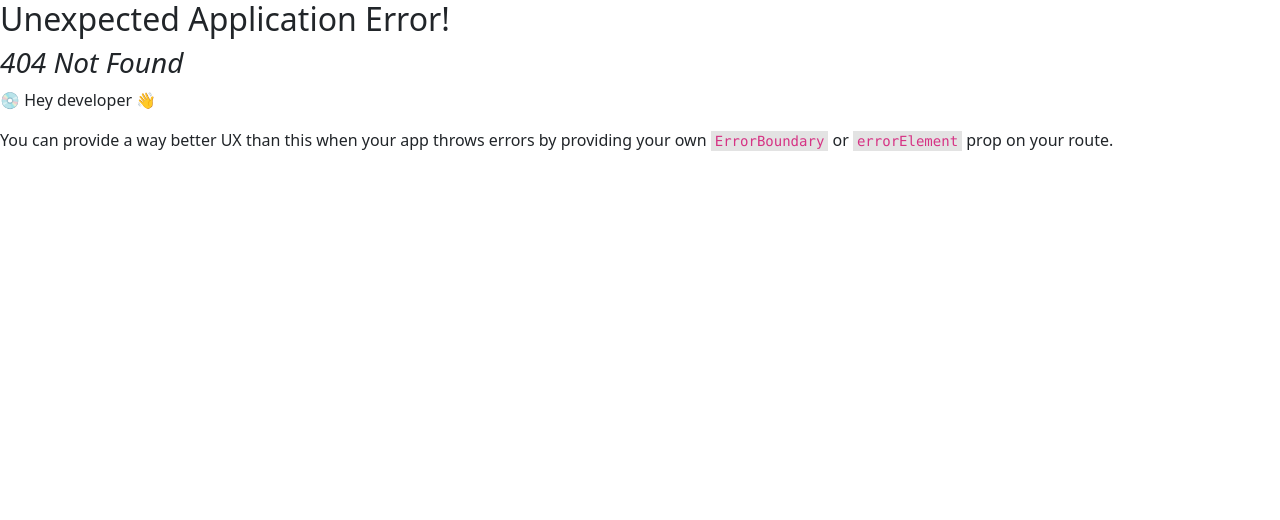
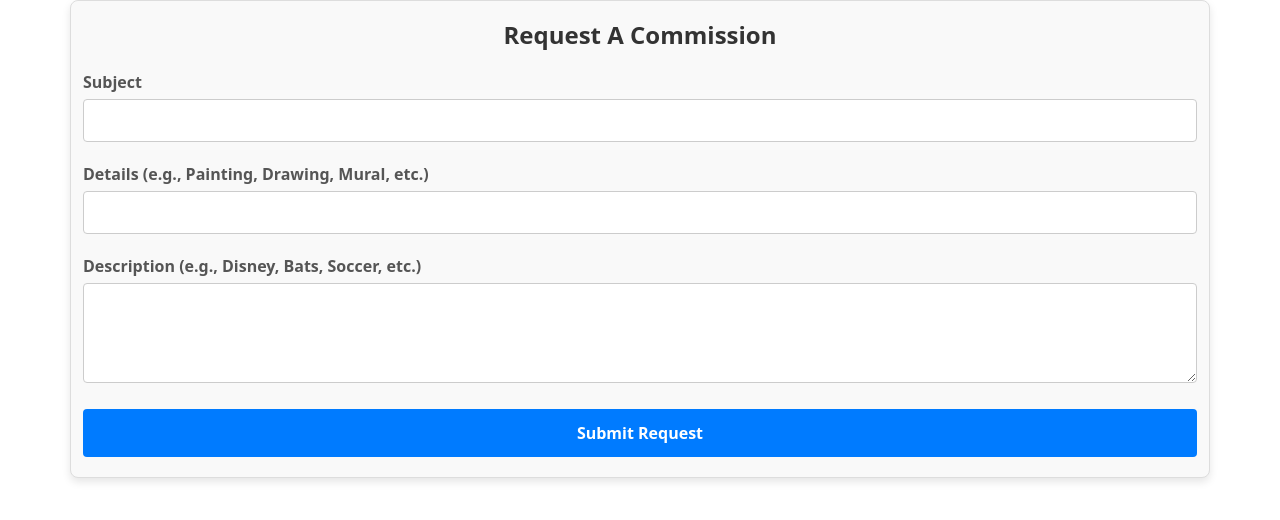
Before and after one commit to ALLHUBS-Jan-2024-Liftoff/Eswari-Group-2, a React (Vite) app in the folder git-artsy-ui/: page /commissions in a window 1280 px wide. Before the commit this address had no page. Shown: the top 520 px of the page. Built offline with nearby package versions, Linux system fonts and the light colour scheme.

Commit message:
Patron Commission with CSS

```diff
--- /dev/null
+++ b/git-artsy-ui/src/components/PatronCommissionRequest/PatronCommissionRequest.css
@@ -0,0 +1,64 @@
+/* PatronCommissionRequest.css */
+
+.container {
+    max-width: 600px;
+    margin: 0 auto;
+    padding: 20px;
+    border: 1px solid #ddd;
+    border-radius: 8px;
+    box-shadow: 0 4px 8px rgba(0, 0, 0, 0.1);
+    background-color: #f9f9f9;
+}
+
+.title {
+    text-align: center;
+    font-size: 24px;
+    font-weight: bold;
+    margin-bottom: 20px;
+    color: #333;
+}
+
+.form-group {
+    margin-bottom: 20px;
+}
+
+.form-group label {
+    display: block;
+    font-size: 16px;
+    font-weight: 600;
+    margin-bottom: 5px;
+    color: #555;
+}
+
+.form-group input,
+.form-group textarea {
+    width: 100%;
+    padding: 10px;
+    border: 1px solid #ccc;
+    border-radius: 4px;
+    font-size: 14px;
+    color: #333;
+}
+
+.form-group textarea {
+    resize: vertical;
+    height: 100px;
+}
+
+.submit-button {
+    display: block;
+    width: 100%;
+    padding: 12px;
+    background-color: #007bff;
+    border: none;
+    border-radius: 4px;
+    color: white;
+    font-size: 16px;
+    font-weight: bold;
+    cursor: pointer;
+    transition: background-color 0.3s ease;
+}
+
+.submit-button:hover {
+    background-color: #0056b3;
+}
--- a/git-artsy-ui/src/components/PatronCommissionRequest/PatronCommissionRequest.jsx
+++ b/git-artsy-ui/src/components/PatronCommissionRequest/PatronCommissionRequest.jsx
@@ -1,46 +1,22 @@
-import React, { useState, useEffect } from 'react';
-import { getAllRequests, createRequest, updateRequest, deleteRequest } from "../../services/PatronCommissionService";
+import React, { useState } from 'react';
+import { createRequest } from '../../services/PatronCommissionService'; // Import your service
+import './PatronCommissionRequest.css';
 
 const PatronCommissionRequest = () => {
-    // State to hold commission requests fetched from the API
-    const [requests, setRequests] = useState([]);
-
-    // State for form inputs to create a new commission request
     const [newRequest, setNewRequest] = useState({
-        fromUserId: '',   // ID of the user sending the request
-        toUserId: '',     // ID of the user receiving the request
-        request: '',      // The main request content
-        detail: '',       // Additional details of the request
-        description: '',  // Description of the request
-        subject: ''       // Subject of the request
+        fromUserId: '',
+        toUserId: '',
+        request: '',
+        detail: '',
+        description: '',
+        subject: ''
     });
 
-    // Fetch all requests on component mount
-    useEffect(() => {
-        const fetchRequests = async () => {
+    const handleCreate = async (e) => {
+        e.preventDefault();
         try {
-                // Fetching all commission requests from the API
-                const data = await getAllRequests();
-                // Setting the fetched requests to state
-                setRequests(data);
-            } catch (error) {
-                // Logging any errors that occur during the fetch
-                console.error('Error fetching commission requests:', error);
-            }
-        };
-        // Triggering the fetch function
-        fetchRequests();
-    }, []);
-
-    // Handler for creating a new request
-    const handleCreate = async (e) => {
-        e.preventDefault(); // Prevent default form submission behavior
-        try {
-            // Creating a new commission request via the API
-            const createdRequest = await createRequest(newRequest);
-            // Adding the new request to the state
-            setRequests([...requests, createdRequest]);
-            // Resetting form fields after submission
+            const createdRequest = await createRequest(newRequest); // Use the service method
+            console.log('Request created successfully:', createdRequest);
             setNewRequest({
                 fromUserId: '',
                 toUserId: '',
@@ -50,100 +26,42 @@ const PatronCommissionRequest = () => {
                 subject: ''
             });
         } catch (error) {
-            // Logging any errors that occur during the creation
             console.error('Error creating commission request:', error);
         }
     };
 
-    // Handler for updating an existing request
-    const handleUpdate = async (id, updatedRequest) => {
-        try {
-            // Updating the commission request via the API
-            const updated = await updateRequest(id, updatedRequest);
-            // Updating the request in the state with the newly updated data
-            setRequests(requests.map(req => (req.id === id ? updated : req)));
-        } catch (error) {
-            // Logging any errors that occur during the update
-            console.error('Error updating commission request:', error);
-        }
-    };
-
-    // Handler for deleting a request
-    const handleDelete = async (id) => {
-        try {
-            // Deleting the commission request via the API
-            await deleteRequest(id);
-            // Removing the deleted request from the state
-            setRequests(requests.filter(req => req.id !== id));
-        } catch (error) {
-            // Logging any errors that occur during the deletion
-            console.error('Error deleting commission request:', error);
-        }
-    };
-
     return (
-        <div>
-            <h2>Commission Requests</h2>
-            {/* Form for creating new requests */}
+        <div className="container">
+            <h2 className="title">Request A Commission</h2>
             <form onSubmit={handleCreate}>
+                <div className="form-group">
+                    <label>Subject</label>
                     <input
-                    type="number"
-                    placeholder="From User ID"
-                    value={newRequest.fromUserId}
-                    onChange={(e) => setNewRequest({ ...newRequest, fromUserId: e.target.value })}
+                        type="text"
+                        value={newRequest.subject}
+                        onChange={(e) => setNewRequest({ ...newRequest, subject: e.target.value })}
                         required
                     />
-                <input
-                    type="number"
-                    placeholder="To User ID"
-                    value={newRequest.toUserId}
-                    onChange={(e) => setNewRequest({ ...newRequest, toUserId: e.target.value })}
-                    required
-                />
+                </div>
+                <div className="form-group">
+                    <label>Details (e.g., Painting, Drawing, Mural, etc.)</label>
                     <input
                         type="text"
-                    placeholder="Request"
                         value={newRequest.request}
                         onChange={(e) => setNewRequest({ ...newRequest, request: e.target.value })}
                         required
                     />
-                <input
-                    type="text"
-                    placeholder="Detail"
-                    value={newRequest.detail}
-                    onChange={(e) => setNewRequest({ ...newRequest, detail: e.target.value })}
-                />
-                <input
-                    type="text"
-                    placeholder="Description"
+                </div>
+                <div className="form-group">
+                    <label>Description (e.g., Disney, Bats, Soccer, etc.)</label>
+                    <textarea
                         value={newRequest.description}
                         onChange={(e) => setNewRequest({ ...newRequest, description: e.target.value })}
+                        required
                     />
-                <input
-                    type="text"
-                    placeholder="Subject"
-                    value={newRequest.subject}
-                    onChange={(e) => setNewRequest({ ...newRequest, subject: e.target.value })}
-                />
-                <button type="submit">Create Request</button>
+                </div>
+                <button type="submit" className="submit-button">Submit Request</button>
             </form>
-
-            {/* List of existing requests */}
-            <ul>
-                {requests.map((request) => (
-                    <li key={request.id}>
-                        <strong>From User ID:</strong> {request.fromUserId} <br />
-                        <strong>To User ID:</strong> {request.toUserId} <br />
-                        <strong>Request:</strong> {request.request} <br />
-                        <strong>Detail:</strong> {request.detail} <br />
-                        <strong>Description:</strong> {request.description} <br />
-                        <strong>Subject:</strong> {request.subject} <br />
-                        {/* Buttons for updating and deleting requests */}
-                        <button onClick={() => handleUpdate(request.id, { ...request, request: 'Updated request details' })}>Update</button>
-                        <button onClick={() => handleDelete(request.id)}>Delete</button>
-                    </li>
-                ))}
-            </ul>
         </div>
     );
 };
--- a/git-artsy-ui/src/main.jsx
+++ b/git-artsy-ui/src/main.jsx
@@ -56,6 +56,9 @@ const router = createBrowserRouter([
   {
     path:'/tag',
     element: <Tag />
+  },
+  {path: '/commissions',
+    element: <PatronCommissionRequest />
   }
 ]);
 
--- a/git-artsy-ui/src/services/PatronCommissionService.js
+++ b/git-artsy-ui/src/services/PatronCommissionService.js
@@ -1,18 +1,14 @@
 import axios from 'axios';
 
-// Base URL for the API endpoint
-const BASE_URL = 'http://localhost:8082/gitartsy/api/commissions';
+const BASE_URL = 'http://localhost:8082/gitartsy/api/commission-requests';
 
 // Fetch all commission requests
 export const getAllRequests = async () => {
     try {
-        // Sending a GET request to fetch all commission requests
         const response = await axios.get(BASE_URL);
-        // Returning the response data (an array of commission requests)
         return response.data;
     } catch (error) {
-        // Logging any errors that occur during the fetch
-        console.error('There was an error fetching commission requests', error);
+        console.error('Error fetching commission requests:', error);
         throw error;
     }
 };
@@ -20,13 +16,10 @@ export const getAllRequests = async () => {
 // Create a new commission request
 export const createRequest = async (newRequest) => {
     try {
-        // Sending a POST request to create a new commission request
         const response = await axios.post(BASE_URL, newRequest);
-        // Returning the response data (the newly created commission request)
         return response.data;
     } catch (error) {
-        // Logging any errors that occur during the creation
-        console.error('There was an error creating the commission request', error);
+        console.error('Error creating commission request:', error);
         throw error;
     }
 };
@@ -34,13 +27,10 @@ export const createRequest = async (newRequest) => {
 // Update an existing commission request by ID
 export const updateRequest = async (id, updatedRequest) => {
     try {
-        // Sending a PUT request to update an existing commission request by its ID
         const response = await axios.put(`${BASE_URL}/${id}`, updatedRequest);
-        // Returning the response data (the updated commission request)
         return response.data;
     } catch (error) {
-        // Logging any errors that occur during the update
-        console.error('There was an error updating the commission request', error);
+        console.error('Error updating commission request:', error);
         throw error;
     }
 };
@@ -48,13 +38,10 @@ export const updateRequest = async (id, updatedRequest) => {
 // Delete a commission request by ID
 export const deleteRequest = async (id) => {
     try {
-        // Sending a DELETE request to delete an existing commission request by its ID
         const response = await axios.delete(`${BASE_URL}/${id}`);
-        // Returning the response data (confirmation of deletion)
         return response.data;
     } catch (error) {
-        // Logging any errors that occur during the deletion
-        console.error('There was an error deleting the commission request', error);
+        console.error('Error deleting commission request:', error);
         throw error;
     }
 };
```
Lines whose indentation alone changed are shown as unchanged.
